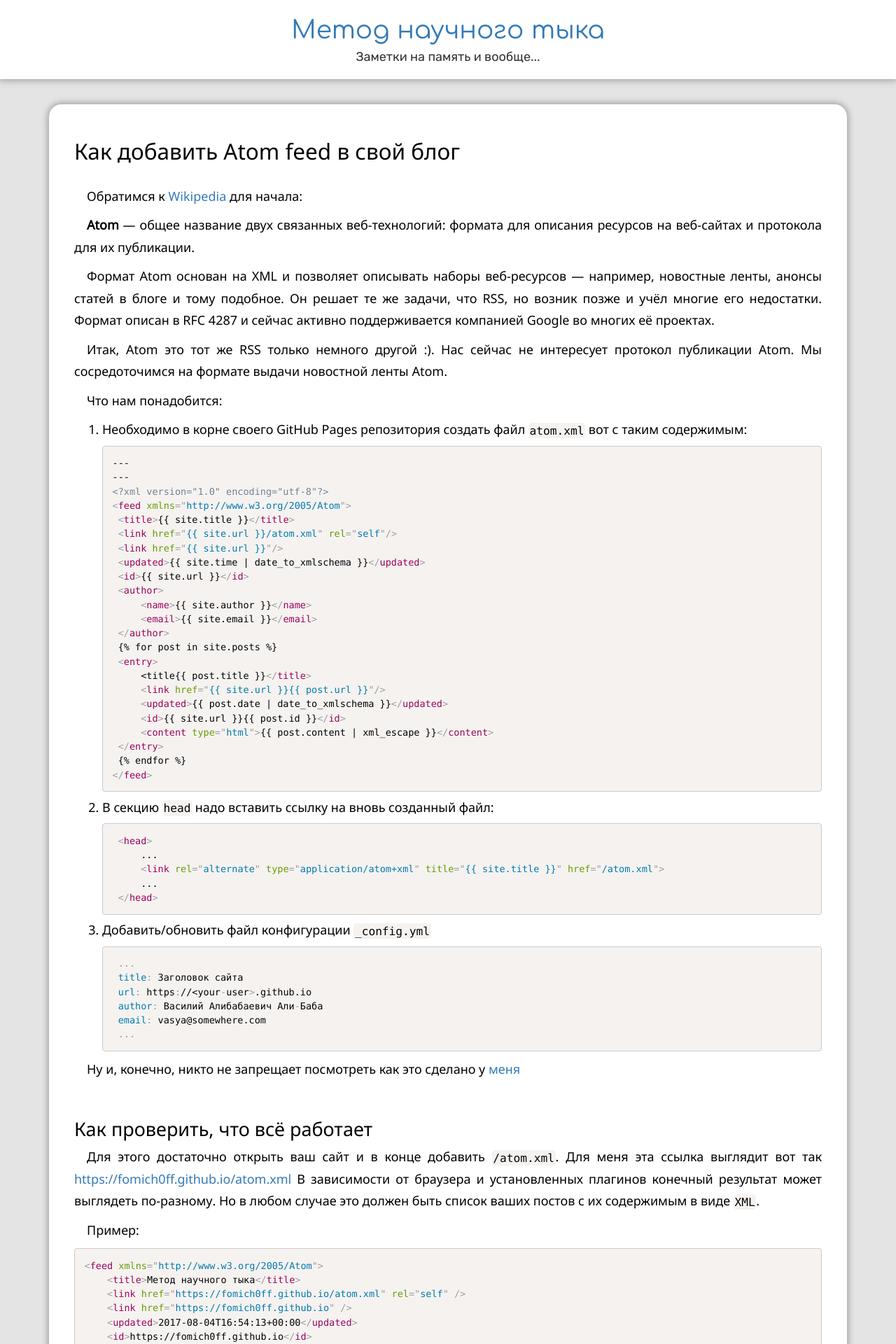
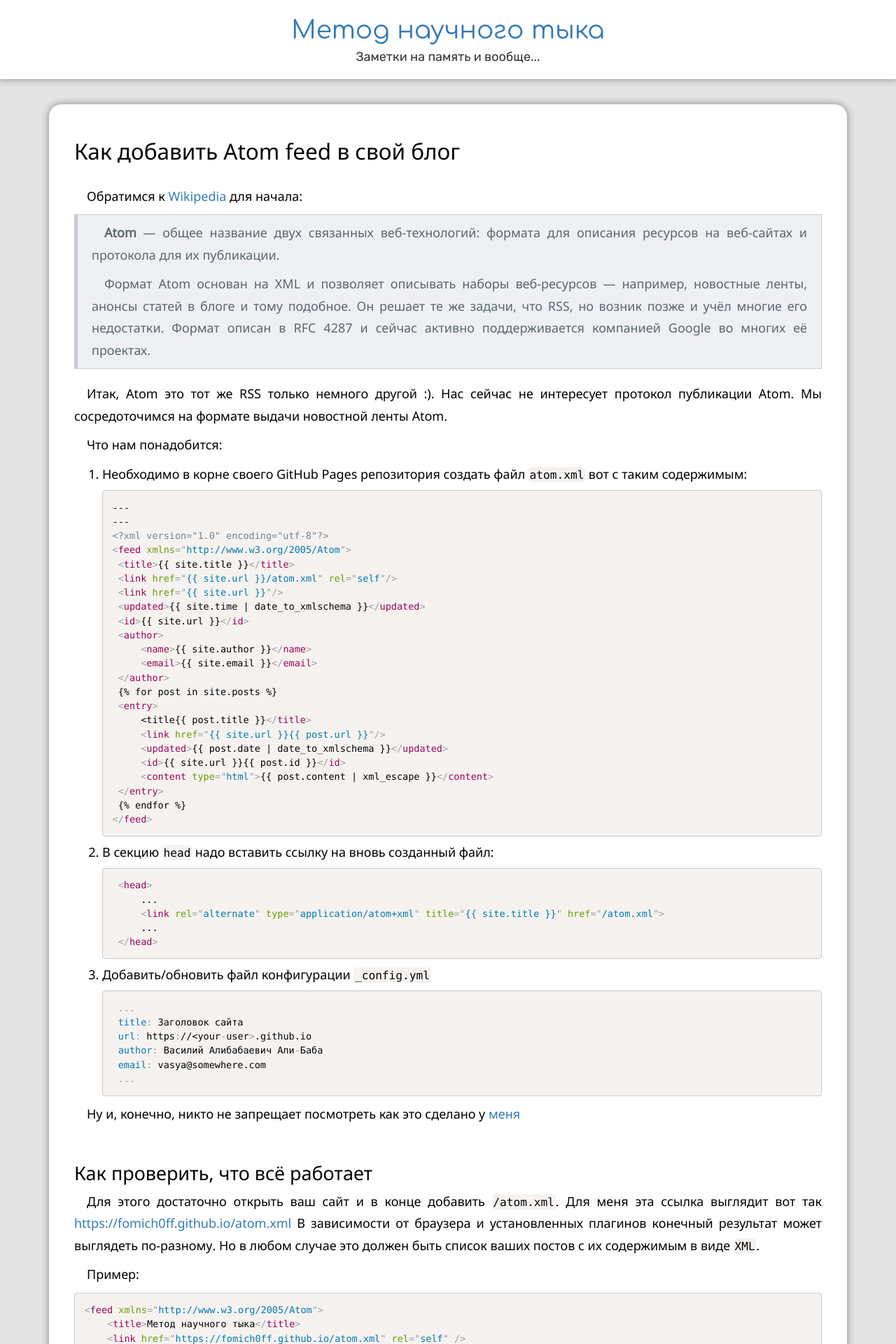
Before and after one commit to fomich0ff/fomich0ff.github.io, a Jekyll site: the page built from _posts/2017-08-04-how-to-add-atom-feed.md, in a window 1280 px wide. Shown: the top 1920 px of the page at 70% size. Built offline with Jekyll 4.4.1, drawn with Linux system fonts in a browser that asks for light colours; nearby versions of some CDN libraries; our own code applies the rules of GitHub Pages for plain Markdown files; comment, search, counter and statistics services are not loaded.

```diff
--- a/_posts/2017-08-04-how-to-add-atom-feed.md
+++ b/_posts/2017-08-04-how-to-add-atom-feed.md
@@ -6,9 +6,9 @@ published: true
 
 Обратимся к [Wikipedia](https://ru.wikipedia.org/wiki/Atom) для начала:
 
-**Atom** — общее название двух связанных веб-технологий: формата для описания ресурсов на веб-сайтах и протокола для их публикации.
-
-Формат Atom основан на XML и позволяет описывать наборы веб-ресурсов — например, новостные ленты, анонсы статей в блоге и тому подобное. Он решает те же задачи, что RSS, но возник позже и учёл многие его недостатки. Формат описан в RFC 4287 и сейчас активно поддерживается компанией Google во многих её проектах.
+> **Atom** — общее название двух связанных веб-технологий: формата для описания ресурсов на веб-сайтах и протокола для их публикации.
+>
+> Формат Atom основан на XML и позволяет описывать наборы веб-ресурсов — например, новостные ленты, анонсы статей в блоге и тому подобное. Он решает те же задачи, что RSS, но возник позже и учёл многие его недостатки. Формат описан в RFC 4287 и сейчас активно поддерживается компанией Google во многих её проектах.
 
 Итак, Atom это тот же RSS только немного другой :). Нас сейчас не интересует протокол публикации Atom. Мы сосредоточимся на формате выдачи новостной ленты Atom.
 
```
